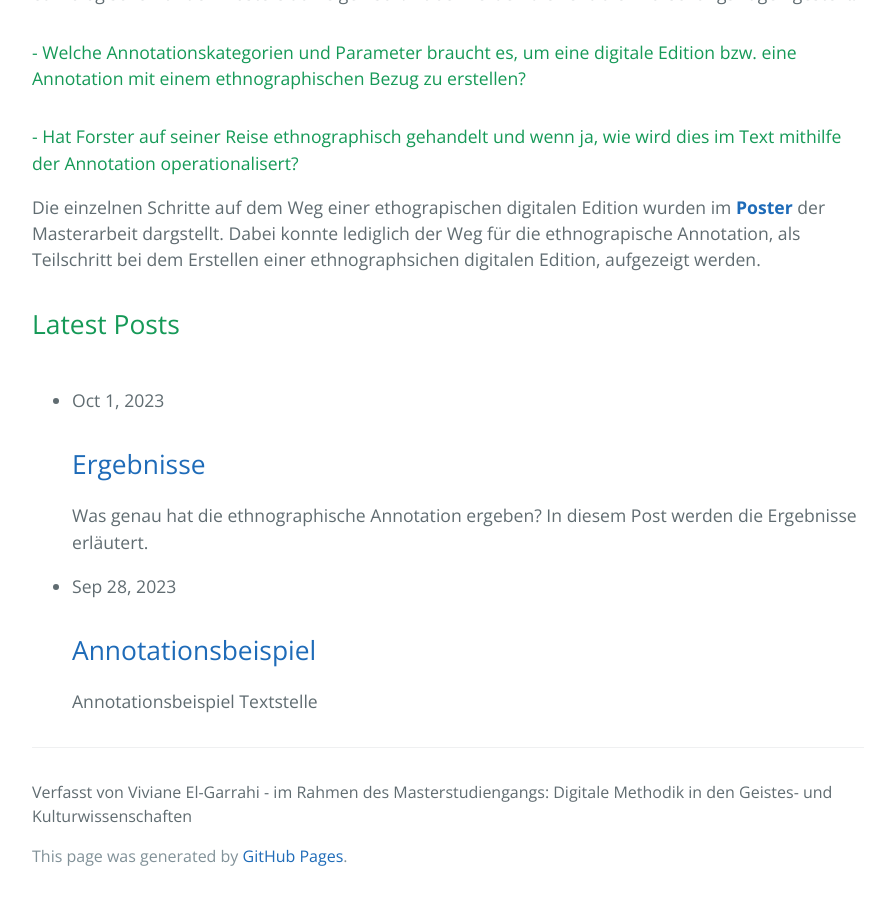
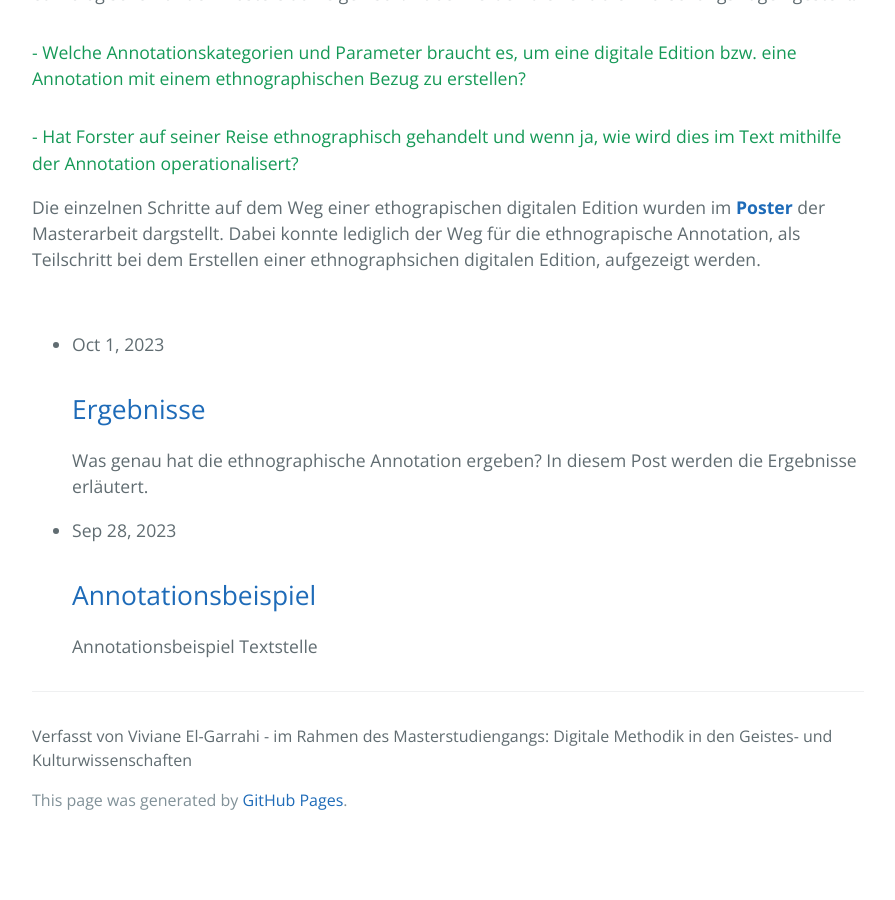
Before and after one commit to ethno-annotation/ethno-annotation.github.io, a Jekyll site: the page built from index.markdown, in a window 1280 px wide and 900 px high, scrolled down 577 px. Shown: the whole window, without its empty margins (192-1087 px from the left). Built offline with Jekyll 4.4.1, drawn with Linux system fonts in a browser that asks for light colours; after the commit the page ends 1421 px from its top, so only the background shows below that.

Commit message:
latest post text delete

```diff
--- a/_layouts/home.html
+++ b/_layouts/home.html
@@ -6,7 +6,7 @@ layout: default
 
   {{ content }}
 
-  <h2>Latest Posts</h2>
+  <h2></h2>
 
   <div>&nbsp;</div>
 
```
Also changed, not shown: 1 other file.
